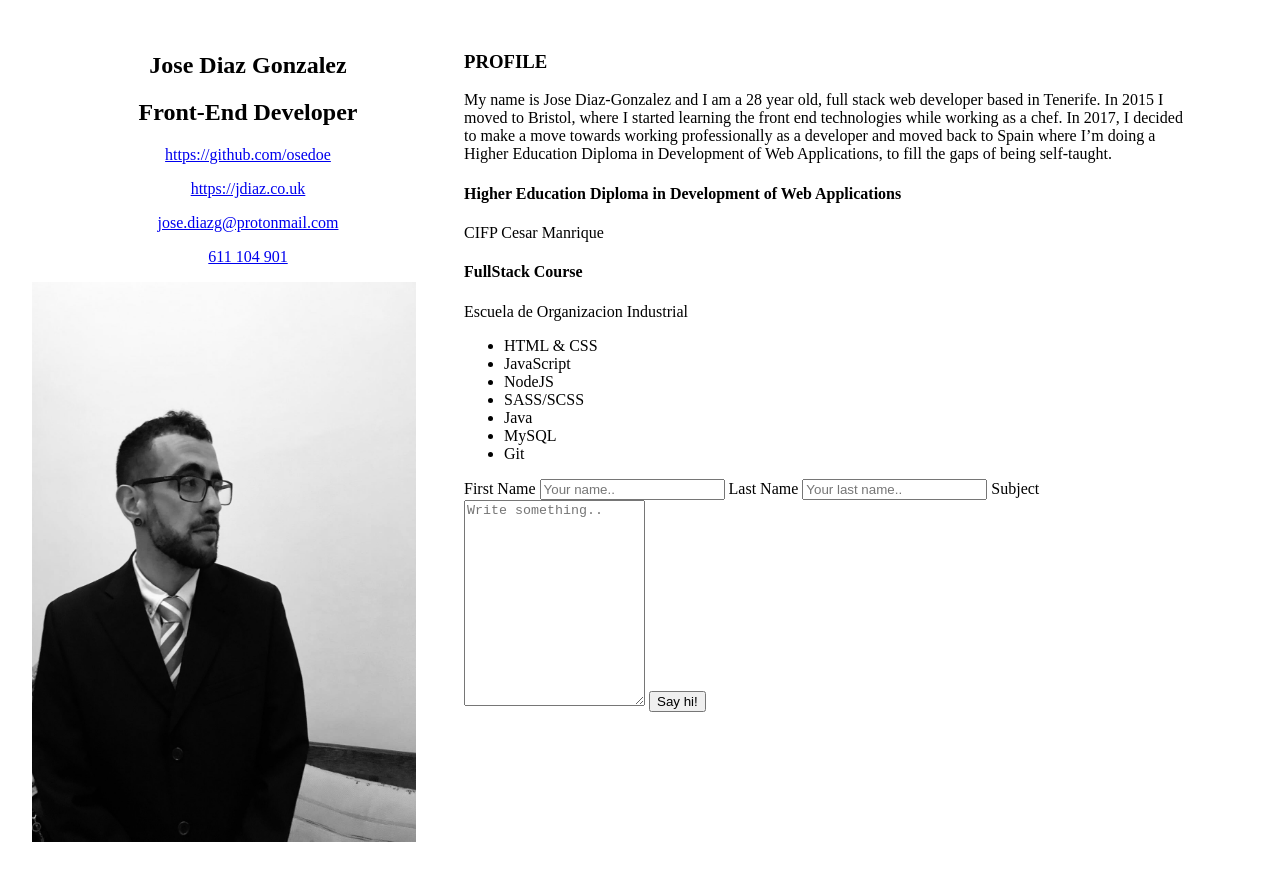
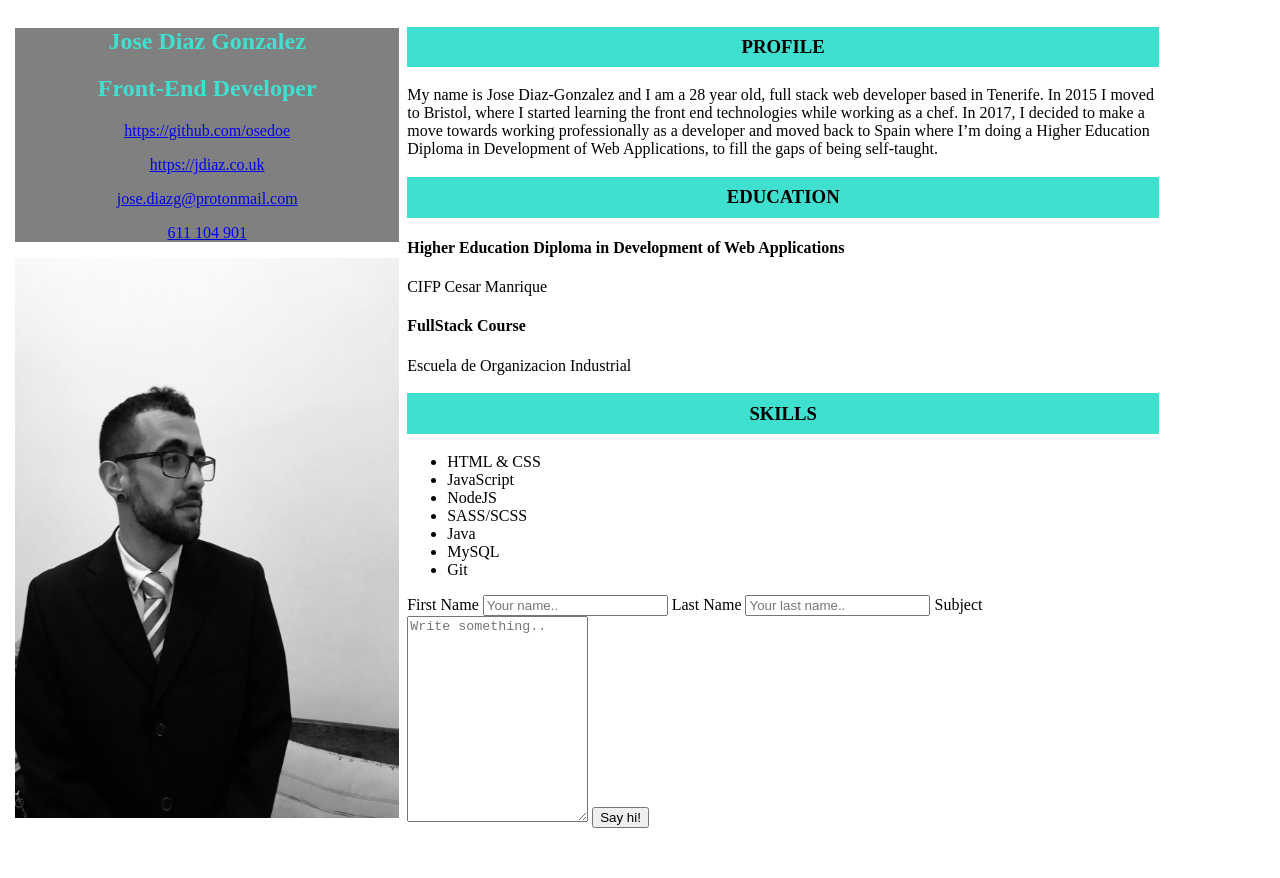
Before and after one commit to osedoe/CurriculumVitae, a plain HTML site: page index.html in a window 1280 px wide. After the commit the page ends 828 px from the top, so only its background shows below. Drawn offline with Linux system fonts and the light colour scheme.

Commit message:
Updated CV with some shit

```diff
--- a/index.html
+++ b/index.html
@@ -37,6 +37,7 @@
                 Development of Web Applications, to fill the gaps of being self-taught.</p>
         </div>
         <div class="education">
+            <h3>EDUCATION</h3>
             <div class="job">
                 <h4>Higher Education Diploma in Development of Web Applications</h4>
                 <p>CIFP Cesar Manrique</p>
@@ -47,6 +48,7 @@
             </div>
         </div>
         <div class="skills">
+            <H3>SKILLS</H3>
             <ul>
                 <li>HTML & CSS</li>
                 <li>JavaScript</li>
--- a/style.css
+++ b/style.css
@@ -1,15 +1,31 @@
 body {
     display: grid;
-    grid-template-columns: 3fr 5fr;
-    margin: 1em;
-    padding: 1em;
+    justify-items: center;
+    grid-template-columns: 2fr 5fr;
+    padding: 0 .2em;
+    height: 90vh;
     width: 90vw;
 }
 
-h3 {}
+.left,
+.right {
+    padding: 0 .25em;
+}
+
+h1,
+h2 {
+    color: turquoise;
+}
+
+h3 {
+    background: turquoise;
+    padding: .5em;
+    text-align: center;
+}
 
 /* HEADER */
 header {
+    background: gray;
     grid-column: 1 / 2;
     text-align: center;
 }
```
Also changed, not shown: 1 other file.
